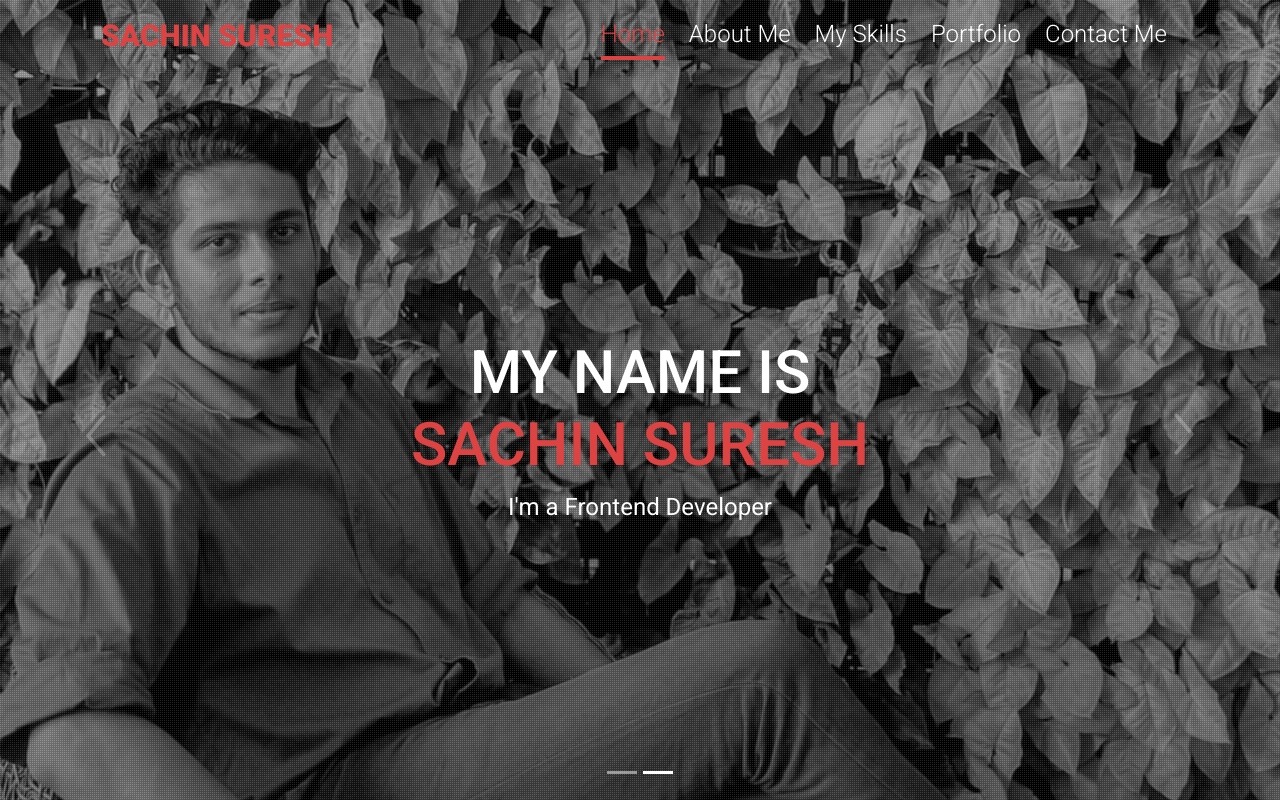
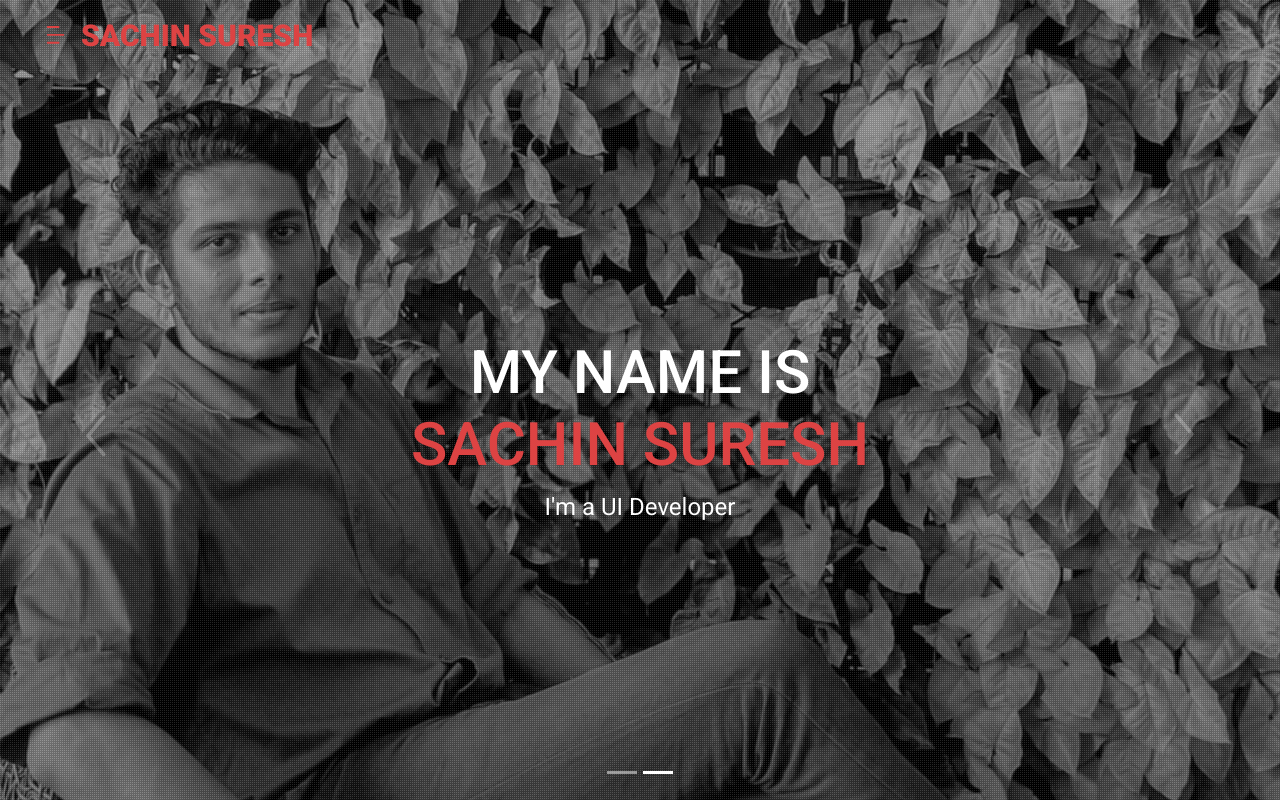
Before and after one commit to sachinworkgit/sureshsureshsite.github.io, a plain HTML site: page index.html in a window 1280 px wide. Both pictures are taken after a click on the link "SACHIN SURESH". Shown: the top 800 px of the page. Drawn offline with nearby package versions, Linux system fonts and the light colour scheme.

Commit message:
Changes Made for an Interview(ECESIS)

```diff
--- a/css/style.css
+++ b/css/style.css
@@ -4,10 +4,27 @@ body {
     padding: 0;
     font-family: 'Roboto', sans-serif;
 }
+.hide {
+    display: none;
+}
 .global-wrap {
     float: left;
     width: 100%;
     position: relative;
+}
+.overlay {
+    width: 100%;
+    height: 100%;
+    position: absolute;
+    left: 0;
+    top: 0;
+    background: #545454;
+    opacity: 0.5;
+    z-index: 99;
+    transition: all 0.5s ease-in-out;
+}
+.overlay.show {
+    display: block;
 }
 .my-site__global-head-text {
     font-size: 65px;
@@ -51,11 +68,15 @@ body {
 }
 
 /* Navbar Style */
+.my-site__top-wrap .navbar {
+    flex-direction: row;
+}
 .my-site__top-wrap .navbar-brand  {
     font-size: 30px;
     font-weight: 900;
     color: #dd4343;
     text-transform: uppercase;
+    margin: 0 0 0 50px;
 }
 .my-site__top-wrap .nav-item {
     margin: 0 12px;
@@ -64,17 +85,70 @@ body {
     font-size: 24px;
     font-weight: 300;
     color: #ffffff;
-    border-bottom: 4px solid transparent;
-    padding: 4px 0;
+    border-left: 4px solid transparent;
+    padding: 4px 8px;
+    margin-bottom: 4px;
+    transition: 0.5s all ease-in;
+}
+.my-site__top-wrap .nav-item.active .nav-link {
+    font-weight: 500;
 }
 .my-site__top-wrap .nav-item.active .nav-link,
 .my-site__top-wrap .nav-item .nav-link:hover {
     color: #dd4343;
     border-color: #dd4343;
 }
+.my-site__top-wrap .navbar-expand-lg .navbar-toggler {
+    display: block !important;
+    position: fixed;
+    left: 30px;
+    top: 18px;
+}
+/* Close Button Animation */
+/* .my-site__top-wrap .navbar-expand-lg .navbar-toggler svg path {
+    transition: all 1s ease-in-out;
+}
+.my-site__top-wrap .navbar-expand-lg .navbar-toggler svg path:first-child {
+    transform: rotate(40deg) translateX(42px);
+}
+.my-site__top-wrap .navbar-expand-lg .navbar-toggler svg path:nth-child(2) {
+    opacity: 0;
+}
+.my-site__top-wrap .navbar-expand-lg .navbar-toggler svg path:last-child {
+    transform: rotate(-45deg) translateX(-50px);
+}
+.my-site__top-wrap .navbar-toggler.collapsed svg path {
+    transform: unset !important;
+    opacity: 1 !important;
+    transition: all 1s ease-in-out;
+} */
+.my-site__top-wrap .navbar-toggler.collapsed {
+    position: absolute;
+    left: 15px;
+}
 .my-site__top-wrap .navbar-toggler:focus {
     outline: none;
     box-shadow: none;
+}
+.my-site__top-wrap .navbar-collapse {
+    display: -ms-flexbox !important;
+    display: flex !important;
+    -ms-flex-preferred-size: auto;
+    flex-basis: auto;
+    width: 250px;
+    height: 100vh;
+    position: fixed;
+    left: -300px;
+    top: 0px;
+    background: rgb(207, 203, 203);
+    z-index: 1010;
+    transition: 0.5s left ease-in-out;
+}
+.my-site__top-wrap .navbar-collapse.show {
+    left: 0;
+}
+.my-site__top-wrap .navbar-expand-lg .navbar-nav {
+    flex-direction: column !important;
 }
 
 @media(max-width: 575.98px) {
--- a/index.html
+++ b/index.html
@@ -14,14 +14,18 @@
     <body>
         <div class="global-wrap">
             <div class="my-site__top-wrap">
-                <div class="container">
+                <div class="container-fluid">
                     <nav class="navbar navbar-expand-lg">
                         <a class="navbar-brand" href="#">Sachin Suresh</a>
-                        <button class="navbar-toggler ml-auto" type="button" data-toggle="collapse" data-target="#navbarText" aria-controls="navbarText" aria-expanded="false" aria-label="Toggle navigation">
-                            <img src="images/menu-icon.svg" width="28px" height="28px">
+                        <button class="navbar-toggler collapsed" type="button" data-toggle="collapse" data-target="#navbarText" aria-controls="navbarText" aria-expanded="false" aria-label="Toggle navigation">
+                            <svg xmlns="http://www.w3.org/2000/svg" viewBox="0 0 100 105" width="25px" height="25px">
+                                <path fill="#dd4343" d="M63.2,20.7H17.3c-2.1,0-3.8-1.7-3.8-3.8v0c0-2.1,1.7-3.8,3.8-3.8h45.9c2.1,0,3.8,1.7,3.8,3.8v0C67,19,65.3,20.7,63.2,20.7z"/>
+                                <path fill="#dd4343" d="M83,53.7H17.3c-2.1,0-3.8-1.7-3.8-3.8v0c0-2.1,1.7-3.8,3.8-3.8H83c2.1,0,3.8,1.7,3.8,3.8v0C86.8,52,85.1,53.7,83,53.7z"/>
+                                <path fill="#dd4343" d="M63.2,86.7H17.3c-2.1,0-3.8-1.7-3.8-3.8v0c0-2.1,1.7-3.8,3.8-3.8h45.9c2.1,0,3.8,1.7,3.8,3.8v0C67,85,65.3,86.7,63.2,86.7z"/>
+                            </svg>
                         </button>
                         <div class="collapse navbar-collapse" id="navbarText">
-                            <ul class="navbar-nav ml-auto">
+                            <ul class="navbar-nav">
                                 <li class="nav-item active">
                                     <a class="nav-link" href="#">Home</a>
                                 </li>
@@ -51,13 +55,13 @@
                         <div class="carousel-item active">
                             <div class="carousel-caption d-block">
                                 <h2>Welcome to my <span>Website</span></h2>
-                                <p>If you Like this website. You really want a website like this? <a herf="#contact">Contact Me</a></p>
+                                <p>If you Like this website. You really want a website like this? <a href="#contact">Contact Me</a></p>
                             </div>
                         </div>
                         <div class="carousel-item">
                             <div class="carousel-caption d-block">
                             <h2>My Name is <span>Sachin Suresh</span></h2>
-                            <p>I'm a Frontend Developer</p>
+                            <p>I'm a UI Developer</p>
                             </div>
                         </div>
                     </div>
--- a/js/script.js
+++ b/js/script.js
@@ -59,4 +59,19 @@ $(function() {
             inVisible($(this));
         });
     })
+
+    var sideMenuOverlay = `<div class="overlay hide"><div/>`
+    $('.global-wrap').append(sideMenuOverlay);
 });
+
+// sideMenu Overlay
+$('.navbar-toggler, .navbar-collapse').mouseover(function (e) {
+    $('.navbar-collapse').addClass('show');
+    $('.overlay').addClass('show');
+    $('.navbar-toggler').removeClass('collapsed');
+});
+$('.navbar-collapse').mouseout(function(e){
+    $('.navbar-collapse').removeClass('show');
+    $('.overlay').removeClass('show');
+    $('.navbar-toggler').addClass('collapsed');
+});
```
Lines whose indentation alone changed are shown as unchanged.
